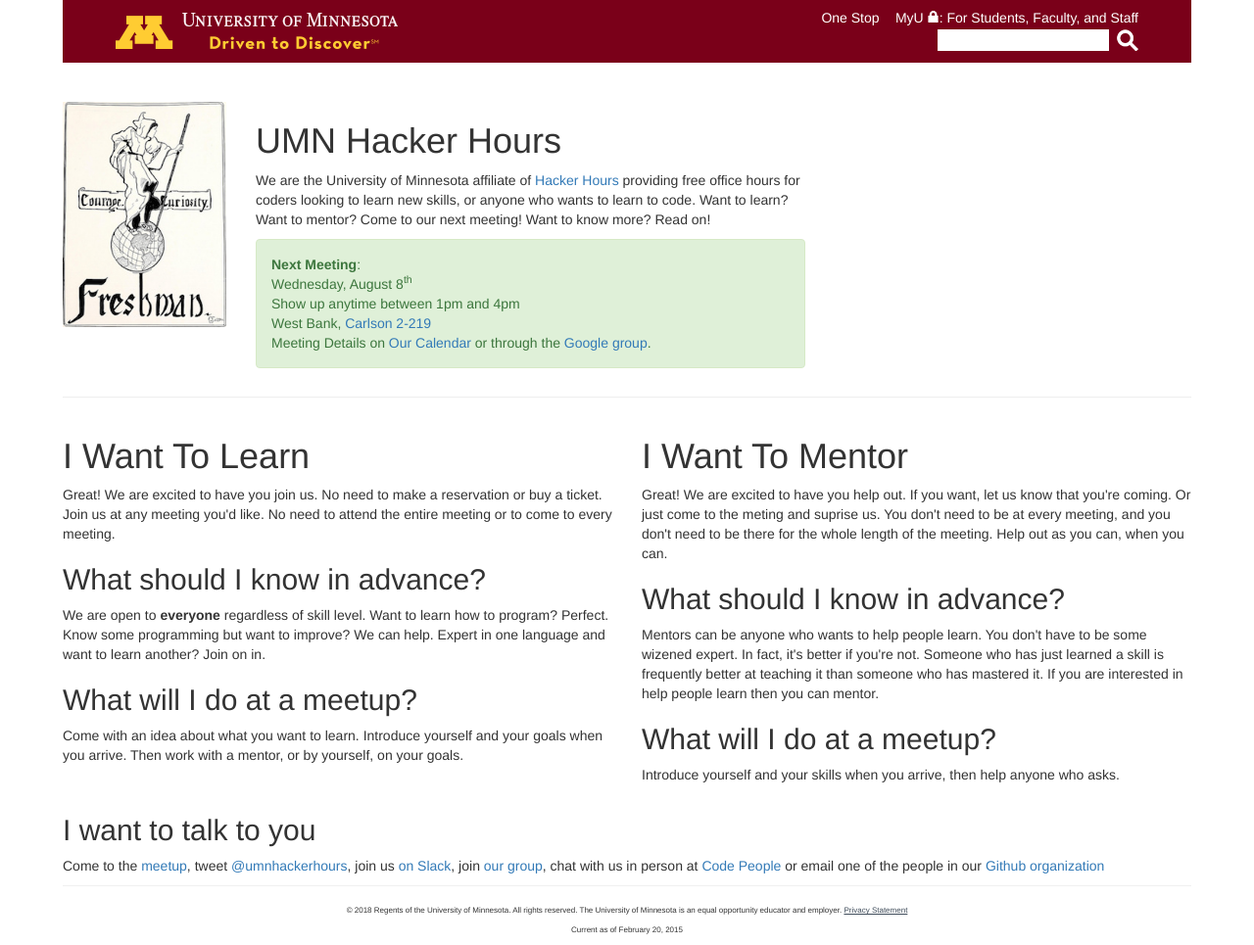
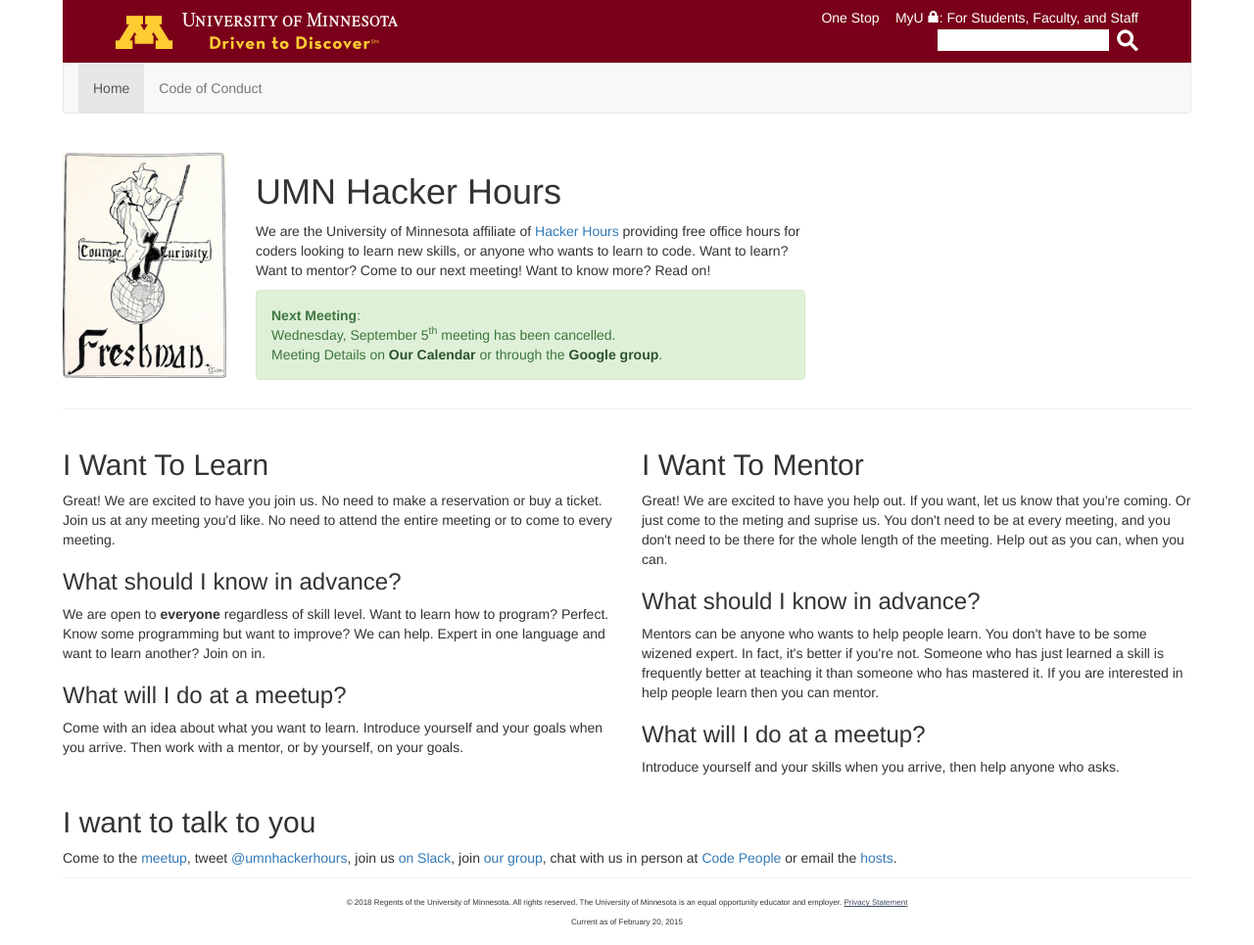
Before and after one commit to umnhackerhours/umnhackerhours.github.io, a Jekyll site: the page built from index.markdown, in a window 1280 px wide. Shown: the whole page at 98% size. Built offline with Jekyll 4.4.1, drawn with Linux system fonts in a browser that asks for light colours.

Commit message:
Cancelling meeting and adding CoC
Create an explicit code of conduct for all Hacker Hour attendees as well as a central email to contact hosts at.

```diff
--- /dev/null
+++ b/_data/navigation.yml
@@ -0,0 +1,4 @@
+- name: Home
+  link: /
+- name: Code of Conduct
+  link: /conduct/
--- /dev/null
+++ b/_includes/navigation.html
@@ -0,0 +1,11 @@
+<nav class="navbar navbar-default">
+    <div class="container-fluid">
+    <ul class="nav navbar-nav">
+    {% for item in site.data.navigation %}
+      <li {% if page.url == item.link %}class="active"{% endif %}><a href="{{ item.link }}">
+        {{ item.name }}
+      </a></li>
+    {% endfor %}
+</ul>
+</div>
+  </nav>
--- a/_layouts/default.html
+++ b/_layouts/default.html
@@ -42,6 +42,7 @@
     <a name="main-content"></a>
 
     <main id="umn-main" role="main">
+    {% include navigation.html %}
       {{ content }}
     </main>
     <!-- END OPTIONAL UNIT FOOTER -->
--- a/index.markdown
+++ b/index.markdown
@@ -13,14 +13,15 @@ description: Home
       <div class="alert alert-success" role="alert">
         <a class="anchor" id="next_meeting"></a>
         <strong>Next Meeting</strong>:<br />
-        Wednesday, August 8<sup>th</sup><br />
-        Show up anytime between 1pm and 4pm<br />
+        Wednesday, September 5<sup>th</sup> meeting has been cancelled. <br />
+        <!-- Wednesday, August 8<sup>th</sup><br /> -->
+        <!-- Show up anytime between 1pm and 4pm<br /> -->
         <!-- East Bank, <a href="https://roomsearch.umn.edu/roomsearch/#/rooms/8ec1a1cb-2981-4ab1-ac3d-390ab620d10a">Bruininks Hall 121</a><br /> -->
         <!-- West Bank, <a href="https://roomsearch.umn.edu/roomsearch/#/rooms/5a3841ba-32b2-4dcd-bac6-deda166f50f2">Carlson 2-219</a><br /> -->
         <!-- St. Paul, <a href="https://roomsearch.umn.edu/roomsearch/#/rooms/236c88ec-0616-496e-bdfa-7d3b96ee9e33">Borlaug Hall 365</a><br /> -->
 
-        West Bank, <a href="https://roomsearch.umn.edu/roomsearch/#/rooms/5a3841ba-32b2-4dcd-bac6-deda166f50f2">Carlson 2-219</a><br />
-        Meeting Details on <a href="https://www.google.com/calendar/embed?src=umn.edu_ii9odmho4m63bsq19879mu0iis%40group.calendar.google.com&ctz=America/Chicago">Our Calendar</a> or through the <a href='https://groups.google.com/a/umn.edu/d/hackerhours'>Google group</a>.
+        <!-- West Bank, <a href="https://roomsearch.umn.edu/roomsearch/#/rooms/5a3841ba-32b2-4dcd-bac6-deda166f50f2">Carlson 2-219</a><br /> -->
+        Meeting Details on <a class="alert-link" href="https://www.google.com/calendar/embed?src=umn.edu_ii9odmho4m63bsq19879mu0iis%40group.calendar.google.com&ctz=America/Chicago">Our Calendar</a> or through the <a class="alert-link" href='https://groups.google.com/a/umn.edu/d/hackerhours'>Google group</a>.
       </div>
     </div>
   </div>
@@ -28,25 +29,25 @@ description: Home
 
 <div class="row">
   <div class="col-md-6">
-    <h1>I Want To Learn</h1>
+    <h2>I Want To Learn</h2>
     <p>Great! We are excited to have you join us. No need to make a reservation or buy a ticket. Join us at any meeting you'd like. No need to attend the entire meeting or to come to every meeting.</p>
 
-    <h2>What should I know in advance?</h2>
+    <h3>What should I know in advance?</h3>
     <p>We are open to <strong>everyone</strong> regardless of skill level. Want to learn how to program? Perfect. Know some programming but want to improve? We can help. Expert in one language and want to learn another? Join on in.</p>
 
-    <h2>What will I do at a meetup?</h2>
+    <h3>What will I do at a meetup?</h3>
     <p>Come with an idea about what you want to learn. Introduce yourself and your goals when you arrive. Then work with a mentor, or by yourself, on your goals.</p>
   </div>
   <div class="col-md-6">
-    <h1>I Want To Mentor</h1>
+    <h2>I Want To Mentor</h2>
     <p>Great! We are excited to have you help out. If you want, let us know that you're coming. Or just come to the meting and suprise us. You don't need to be at every meeting, and you don't need to be there for the whole length of the meeting. Help out as you can, when you can.</p>
-    <h2>What should I know in advance?</h2>
+    <h3>What should I know in advance?</h3>
     <p>Mentors can be anyone who wants to help people learn. You don't have to be some wizened expert. In fact, it's better if you're not. Someone who has just learned a skill is frequently better at teaching it than someone who has mastered it. If you are interested in help people learn then you can mentor.</p>
-    <h2>What will I do at a meetup?</h2>
+    <h3>What will I do at a meetup?</h3>
     <p>Introduce yourself and your skills when you arrive, then help anyone who asks.</p>
   </div>
 </div>
 
 ## I want to talk to you
 
-Come to the [meetup](#next_meeting), tweet [@umnhackerhours](https://twitter.com/umnhackerhours), join us [on Slack](https://tech-peoaple-umn.slack.com/), join [our group](https://groups.google.com/a/umn.edu/d/hackerhours), chat with us in person at [Code People](http://code-people.umn.edu/) or email one of the people in our [Github organization](https://github.com/umnhackerhours)
+Come to the [meetup](#next_meeting), tweet [@umnhackerhours](https://twitter.com/umnhackerhours), join us [on Slack](https://tech-peoaple-umn.slack.com/), join [our group](https://groups.google.com/a/umn.edu/d/hackerhours), chat with us in person at [Code People](http://code-people.umn.edu/) or email the [hosts](mailto:hackerhourshosts@umn.edu).
```
Also changed, not shown: conduct.markdown (added, +77 -0 lines).
